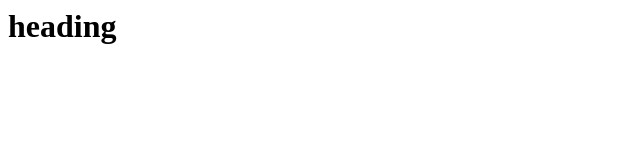
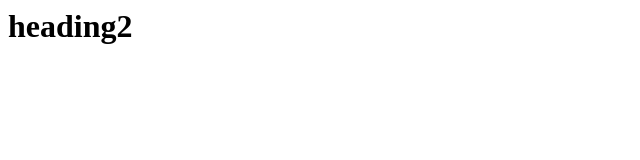
Before and after one commit to sanbin7880/testgit, a plain HTML site: page index.html in a window 1280 px wide. Shown: the full height of the page, 0-640 px from the left. Drawn offline with Linux system fonts and the light colour scheme.

Commit message:
Update index.html

```diff
--- a/index.html
+++ b/index.html
@@ -3,6 +3,6 @@
 		<title>Testing the App</title>
 	</head>
 	<body>
-		<h1>heading</h1>
+		<h1>heading2</h1>
 	</body>
 </html>
```
